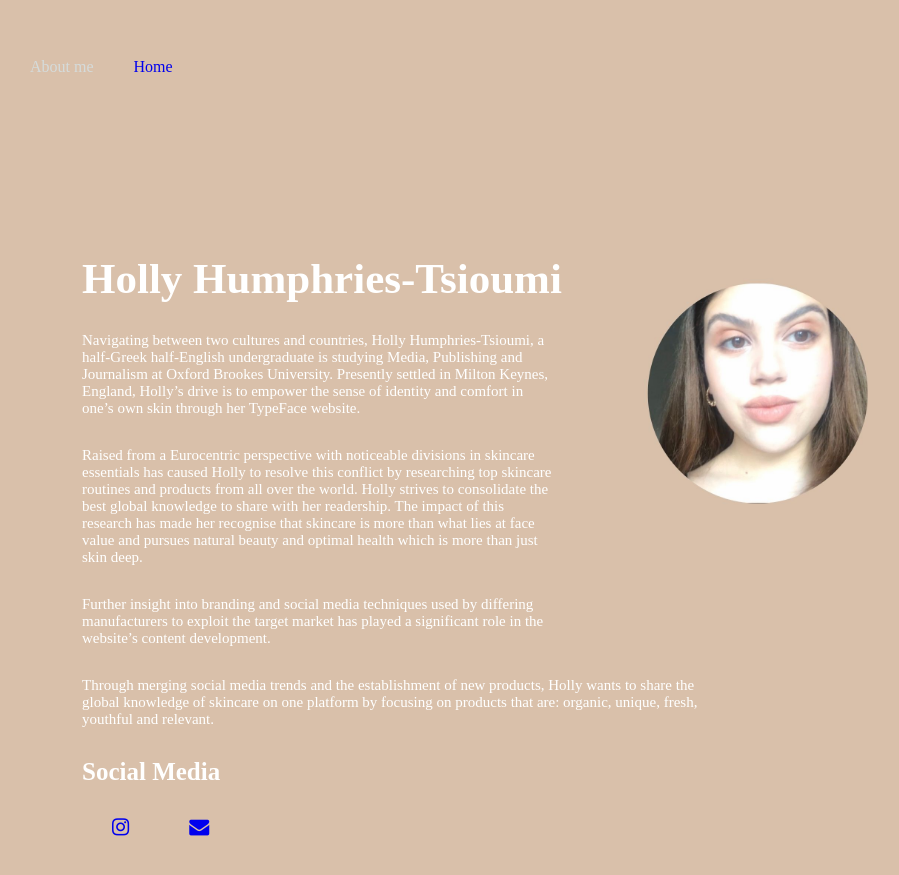
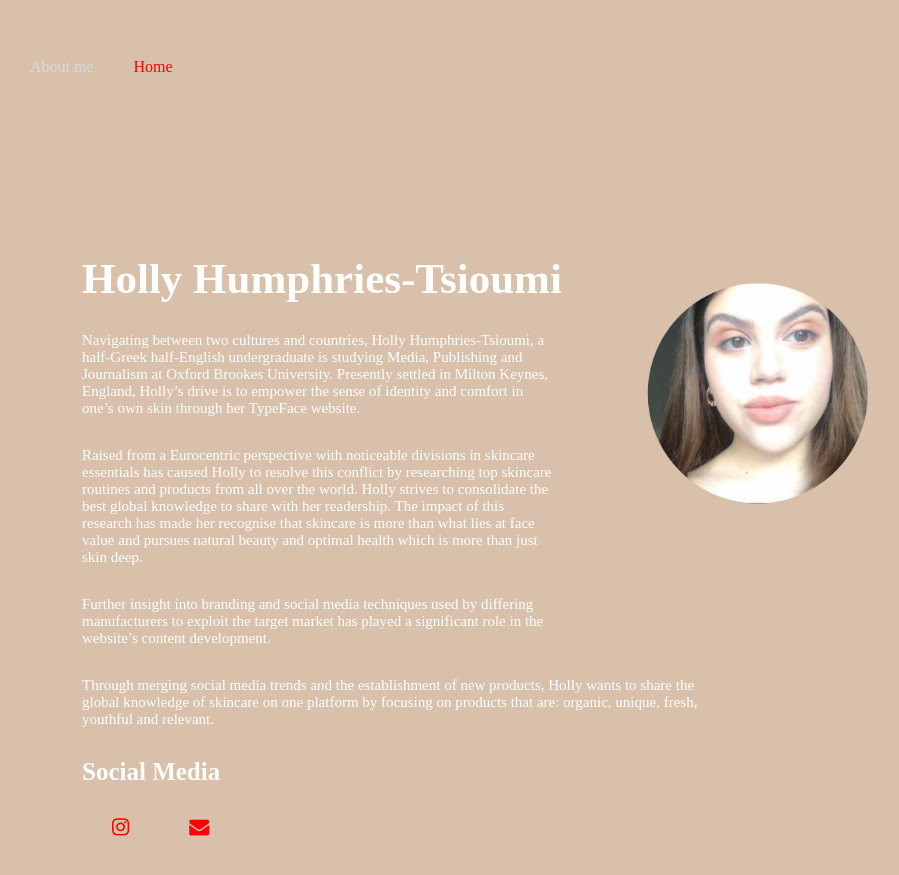
Before and after one commit to hollyhumphries/mybrookesblog, a Jekyll site: the page aboutme/index.html, which Jekyll copies as it is, in a window 1280 px wide. Shown: the top 875 px of the page, without its empty margins (88-987 px from the left). Built offline with Jekyll 4.4.1, drawn with Linux system fonts in a browser that asks for light colours.

Commit message:
Update index.html

```diff
--- a/aboutme/index.html
+++ b/aboutme/index.html
@@ -12,7 +12,7 @@
   <div class="menu">
 <ul>
       <li class="active"> About me </li>
-     <li><a href="https://typeface.netlify.app" target="_blank"> Home </a><li>
+     <li><a href="https://typeface.netlify.app" target="_blank" style="color:#FF0000;"> Home </a><li>
 
 </ul>
   </div>
@@ -49,8 +49,8 @@
     <div class="media">
       <ul>
 
-     <a href="https://www.instagram.com/hollyy_ts/" target="_blank"> <li><i class="fa fa-instagram" aria-hidden="true"></i>
-      <a href="mailto:19024404@brookes.ac.uk" target="_blank"><li><i class="fa fa-envelope" aria-hidden="true"></i></li>
+     <a href="https://www.instagram.com/hollyy_ts/" target="_blank" style="color:#FF0000;"> <li><i class="fa fa-instagram" aria-hidden="true"></i>
+      <a href="mailto:19024404@brookes.ac.uk" target="_blank" style="color:#FF0000;"><li><i class="fa fa-envelope" aria-hidden="true"></i></li>
 
 
       </ul>
```
